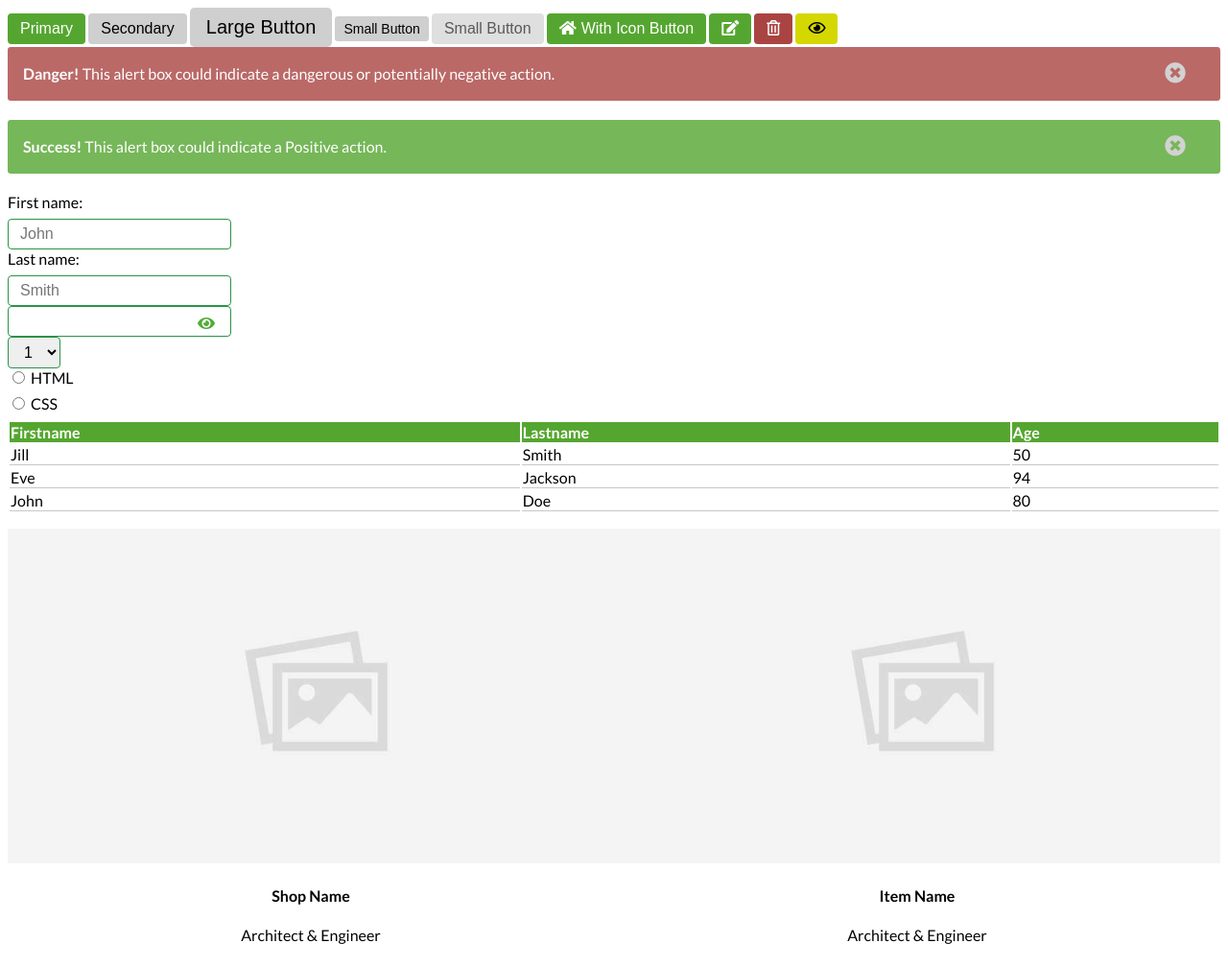
After one commit to Group-24-VDSL/Grocery-Galleria, a PHP site: page /views/html-templates/templates/template-elements.html in a window 1280 px wide. The commit adds this page. Shown: the whole page at 96% size. Run offline with PHP 8.4, Linux system fonts and the light colour scheme.

Commit message:
folder restructuring

```diff
--- a/css/template.css
+++ b/css/template.css
@@ -244,6 +244,9 @@ table td {
 }
 
 .card {
+  text-align: center;
+
+
 }
 
 .product-card {
--- /dev/null
+++ b/views/html-templates/templates/template-elements.html
@@ -0,0 +1,125 @@
+<!DOCTYPE html>
+
+<head>
+    <title>Template</title>
+    <!--Stylesheets-->
+    <link rel="stylesheet" href="../../css/template.css">
+    <link rel="stylesheet" href="../../css/all.css">
+    <link rel="stylesheet" href="../../css/fonts.css">
+    <!-- <link rel="stylesheet" href="https://cdnjs.cloudflare.com/ajax/libs/font-awesome/4.7.0/css/font-awesome.min.css"> -->
+
+    <!--Javascript-->
+    <script src="../../js/template.js"></script>
+    <script src="../../js/jquery.min.js"></script>
+    <meta charset="UTF-8">
+</head>
+<nav>
+
+</nav>
+
+<body>
+    <div>
+        <button type="button" class="btn btn-primary">Primary</button>
+        <button type="button" class="btn btn-secondary">Secondary</button>
+        <button type="button" class="btn btn-secondary btn-lg">Large Button</button>
+        <button type="button" class="btn btn-secondary btn-sm">Small Button</button>
+        <button type="button" class="btn btn-secondary btn-disabled">Small Button</button>
+        <button type="button" class="btn btn-primary btn-w-icon"><i class="fas fa-home"></i>With Icon Button</button>
+        <button type="button" class="btn btn-primary btn-icon-only"><i class="fas fa-edit"></i></button>
+        <button type="button" class="btn btn-red btn-icon-only"><i class="far fa-trash-alt"></i></button>
+        <button type="button" class="btn btn-yellow btn-icon-only"><i class="far fa-eye"></i></button>
+
+    </div>
+
+    <div class="alert alert-red">
+        <a href="#" class="alert-close" onclick="this.parentElement.style.display='none';"><i
+                class="fa fa-times-circle"></i></a>
+        <strong>Danger!</strong> This alert box could indicate a dangerous or potentially negative action.
+    </div>
+
+    <div class="alert alert-green">
+        <a href="#" class="alert-close" onclick="this.parentElement.style.display='none';"><i
+                class="fa fa-times-circle"></i></a>
+        <strong>Success!</strong> This alert box could indicate a Positive action.
+    </div>
+
+    <div>
+        <form class="frm select">
+            <label for="fname">First name:</label><br>
+            <input type="text" id="fname" name="fname" placeholder="John"><br>
+            <label for="lname">Last name:</label><br>
+            <input type="text" id="lname" name="lname" placeholder="Smith"> <br>
+
+            <div class="input-pw-grp">
+              <input class="input-pw" type="password" id="txtPassword" />
+              <i class="toggle_pwd fa fa-fw fa-eye field_icon" id="showpw" onclick="togglePassword()"></i>
+            </div>
+
+            <select id="exampleFormControlSelect1">
+                <option>1</option>
+                <option>2</option>
+                <option>3</option>
+                <option>4</option>
+                <option>5</option>
+            </select>
+            <br>
+            <input type="radio" id="html" name="fav_language" value="HTML">
+            <label for="html">HTML</label><br>
+            <input type="radio" id="css" name="fav_language" value="CSS">
+            <label for="css">CSS</label><br>
+        </form>
+    </div>
+    <div>
+        <table class="table thead-green table-hover">
+            <tr>
+              <th>Firstname</th>
+              <th>Lastname</th>
+              <th>Age</th>
+            </tr>
+            <tr>
+              <td>Jill</td>
+              <td>Smith</td>
+              <td>50</td>
+            </tr>
+            <tr>
+              <td>Eve</td>
+              <td>Jackson</td>
+              <td>94</td>
+            </tr>
+            <tr>
+              <td>John</td>
+              <td>Doe</td>
+              <td>80</td>
+            </tr>
+          </table>
+
+    </div>
+    <div class="row">
+      <div>
+        <div class="card">
+          <img src="img/placeholder.jpg" alt="Avatar" style="width:100%">
+          <div class="container">
+            <h4><b>Shop Name</b></h4>
+            <p>Architect & Engineer</p>
+          </div>
+        </div>
+      </div>
+      <div>
+        <div class="card">
+          <img src="img/placeholder.jpg" alt="Avatar" style="width:100%">
+          <div class="container">
+            <h4><b>Item Name</b></h4>
+            <p>Architect & Engineer</p>
+          </div>
+        </div>
+      </div>
+      <div class="card product-card">
+        <div class="row">
+          <div class="product-card-img">
+
+          </div>
+        </div>
+      </div>
+    </div>
+</body>
+</html>
```
Also changed, not shown: html/templates/template-elements.html (renamed from template-elements.html, +5 -5 lines), views/html-templates/templates/template-header.html (added, +13 -0 lines), views/html-templates/body.html (added), views/html-templates/login.html (added), views/html-templates/templates/template-footer.html (added), views/html-templates/test.html (renamed from html/test.html).
